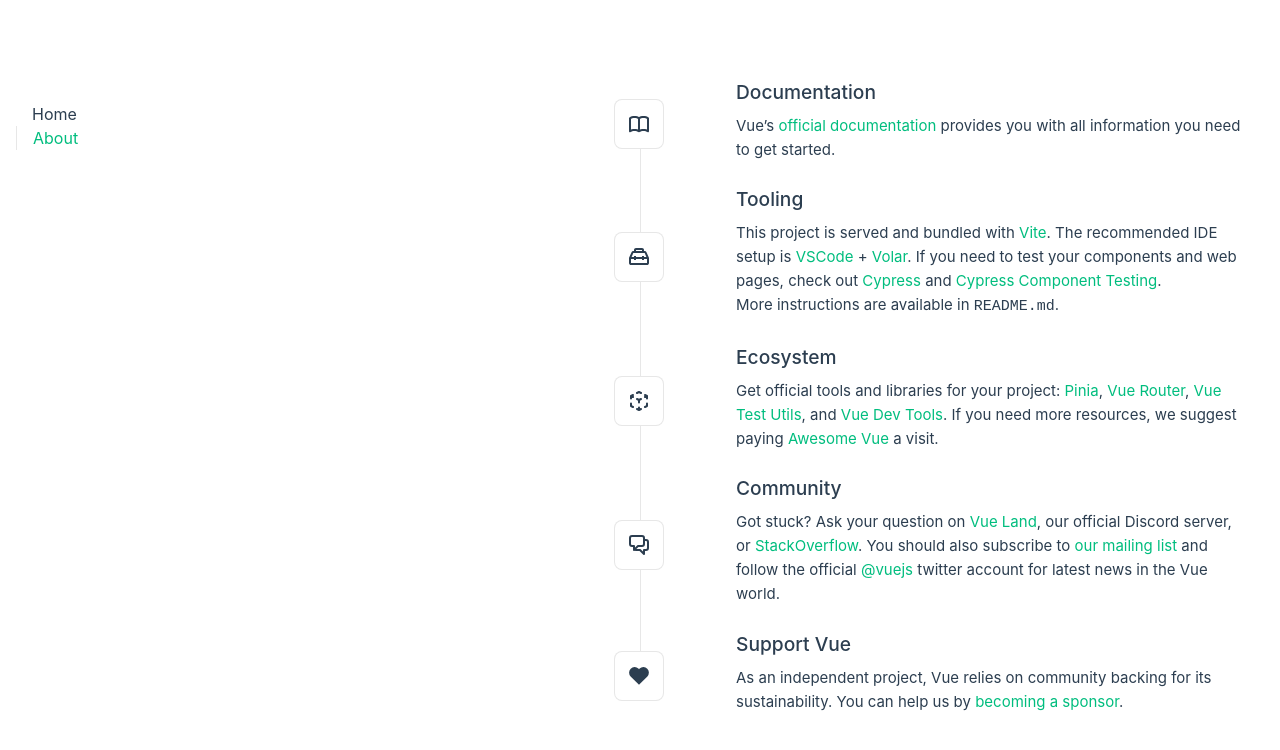
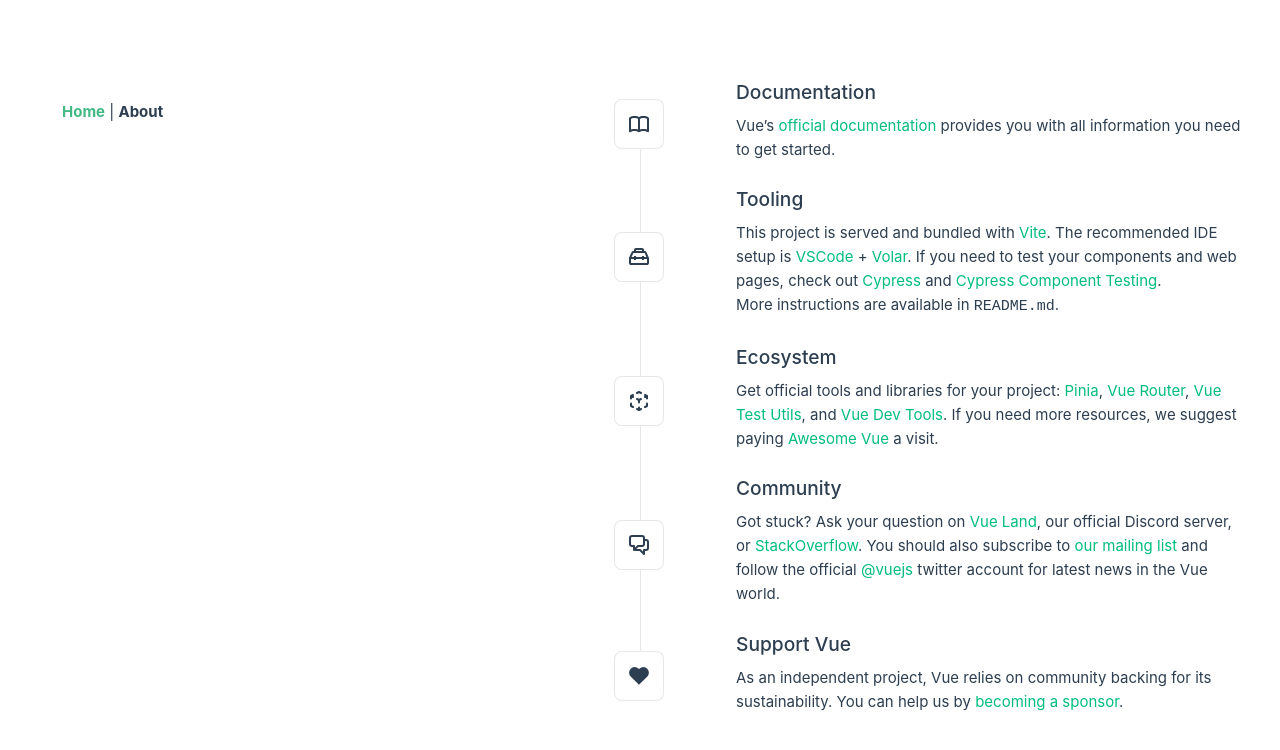
Before and after one commit to yxj0312/real-world-vue-3-composition-api, a Vue app: page / in a window 1280 px wide. Shown: the top 750 px of the page. Built offline with nearby package versions, Linux system fonts and the light colour scheme.

Commit message:
Set up the layout

```diff
--- a/src/App.vue
+++ b/src/App.vue
@@ -7,7 +7,7 @@
     <header>
       <div class="wrapper">
         <nav>
-          <RouterLink to="/">Home</RouterLink>
+          <RouterLink to="/">Home</RouterLink> |
           <RouterLink to="/about">About</RouterLink>
         </nav>
       </div>
@@ -18,65 +18,24 @@
 </template>
 
 <style scoped>
-header {
-  line-height: 1.5;
-  max-height: 100vh;
+#layout {
+  font-family: Avenir, Helvetica, Arial, sans-serif;
+  -webkit-font-smoothing: antialiased;
+  -moz-osx-font-smoothing: grayscale;
+  text-align: center;
+  color: #2c3e50;
 }
-
-.logo {
-  display: block;
-  margin: 0 auto 2rem;
+nav {
+  padding: 30px;
 }
-
-nav {
-  width: 100%;
-  font-size: 12px;
-  text-align: center;
-  margin-top: 2rem;
+nav a {
+  font-weight: bold;
+  color: #2c3e50;
 }
-
 nav a.router-link-exact-active {
-  color: var(--color-text);
+  color: #42b983;
 }
-
-nav a.router-link-exact-active:hover {
-  background-color: transparent;
-}
-
-nav a {
-  display: inline-block;
-  padding: 0 1rem;
-  border-left: 1px solid var(--color-border);
-}
-
-nav a:first-of-type {
-  border: 0;
-}
-
-@media (min-width: 1024px) {
-  header {
-    display: flex;
-    place-items: center;
-    padding-right: calc(var(--section-gap) / 2);
-  }
-
-  .logo {
-    margin: 0 2rem 0 0;
-  }
-
-  header .wrapper {
-    display: flex;
-    place-items: flex-start;
-    flex-wrap: wrap;
-  }
-
-  nav {
-    text-align: left;
-    margin-left: -1rem;
-    font-size: 1rem;
-
-    padding: 1rem 0;
-    margin-top: 1rem;
-  }
+h2 {
+  font-size: 20px;
 }
 </style>
```
